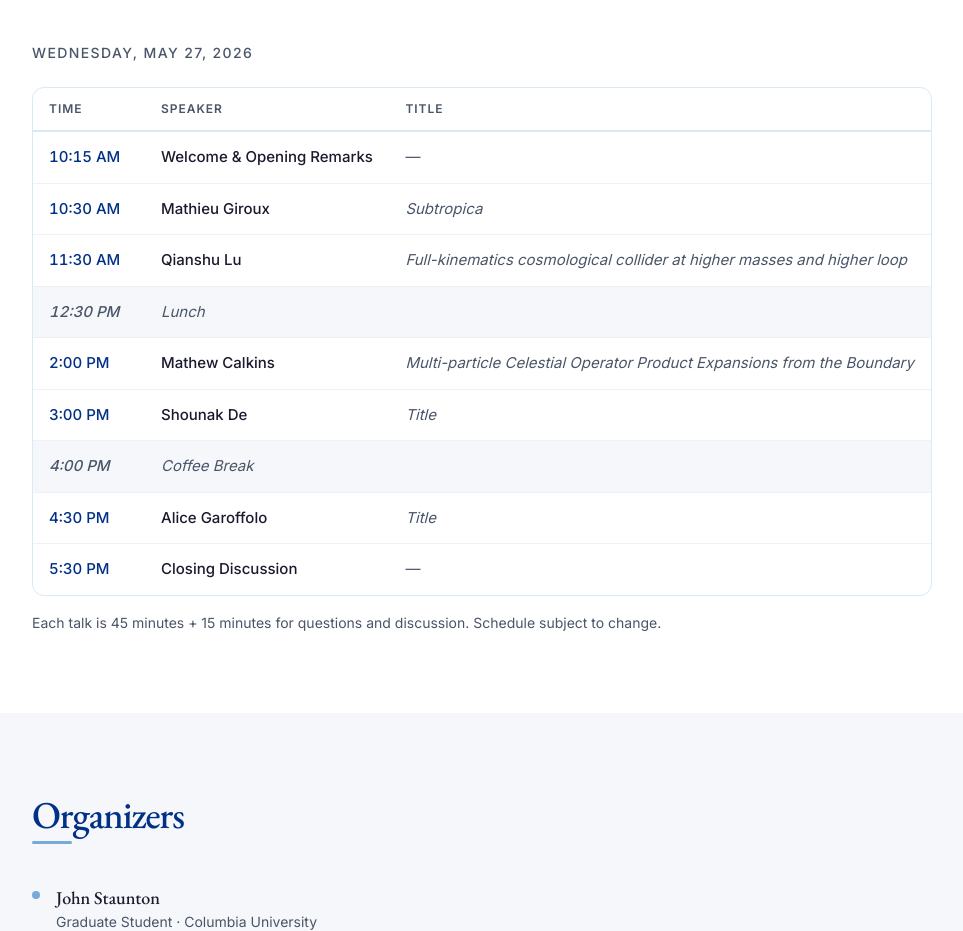
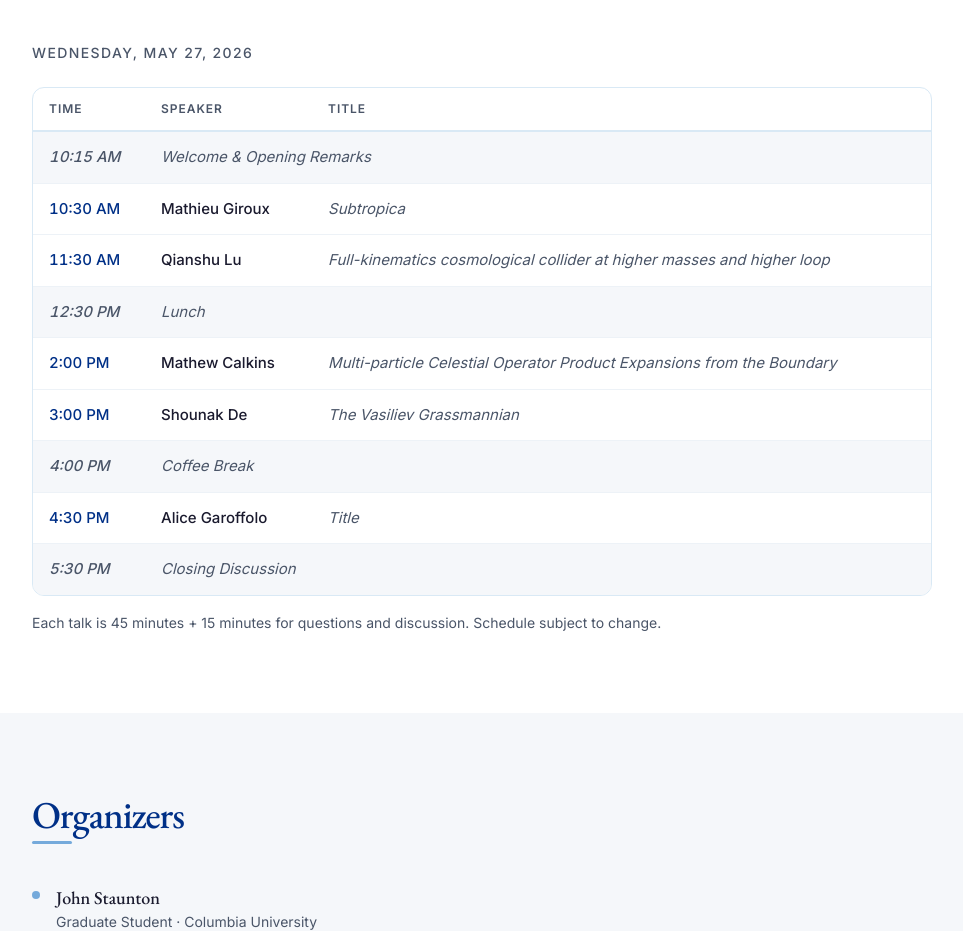
Before and after one commit to JohnStaunton1011/JointParticleCosmology2026, a website: page index.html in a window 1280 px wide. Shown: the part 1940-2871 px from the top of the page, without its empty margins (158-1121 px from the left). Drawn offline with nearby package versions, Linux system fonts and the light colour scheme.

Commit message:
index.html

```diff
--- a/index.html
+++ b/index.html
@@ -496,11 +496,10 @@
           </thead>
           <tbody>
 
-            <!-- EDIT: Update time, speaker, and talk title for each row -->
-            <tr>
+            <!-- Break row — EDIT: adjust time and description as needed -->
+            <tr class="break-row">
               <td class="time-cell">10:15 AM</td>
-              <td class="font-medium">Welcome &amp; Opening Remarks</td>
-              <td class="text-site-muted">—</td>
+              <td colspan="2">Welcome &amp; Opening Remarks</td>
             </tr>
 
             <tr>
@@ -532,7 +531,7 @@
             <tr>
               <td class="time-cell">3:00 PM</td>
               <td class="font-medium">Shounak De</td>
-              <td class="text-site-muted italic">Title</td>
+              <td class="text-site-muted italic">The Vasiliev Grassmannian</td>
             </tr>
 
             <tr class="break-row">
@@ -546,10 +545,10 @@
               <td class="text-site-muted italic">Title</td>
             </tr>
 
-            <tr>
+            <!-- Break row — EDIT: adjust time and description as needed -->
+            <tr class="break-row">
               <td class="time-cell">5:30 PM</td>
-              <td class="font-medium">Closing Discussion</td>
-              <td class="text-site-muted">—</td>
+              <td colspan="2">Closing Discussion</td>
             </tr>
 
           </tbody>
```
